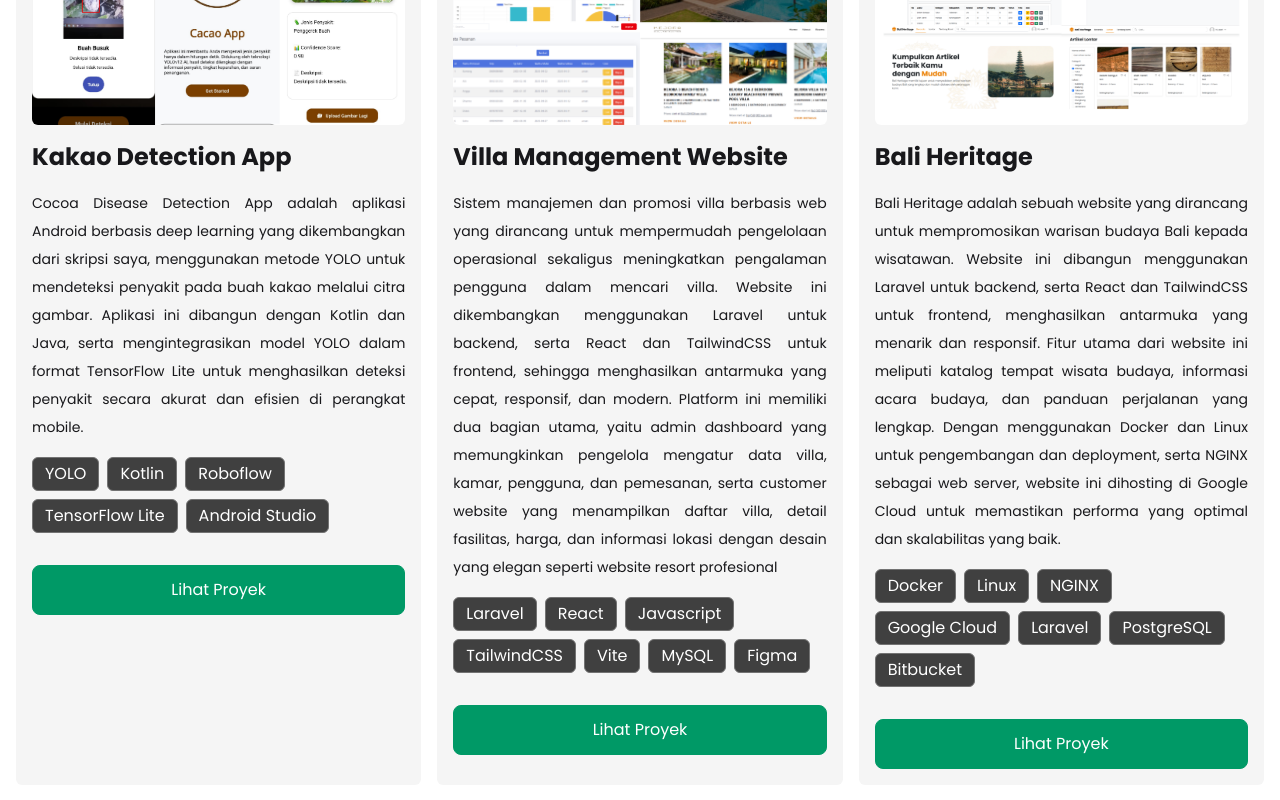
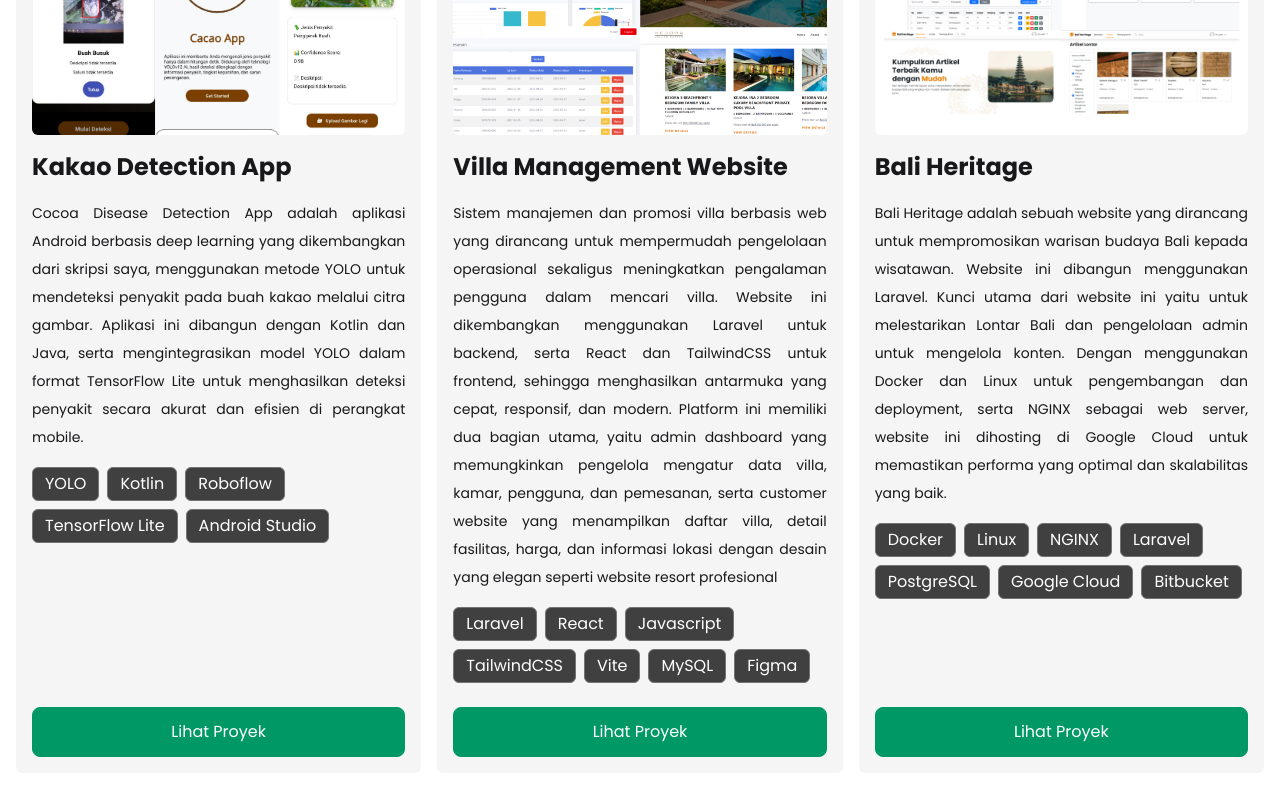
Before and after one commit to dhrmputra/portofix, a React (Vite) app: page / in a window 1280 px wide. Shown: the part 2140-2940 px from the top of the page. Built offline with nearby package versions, Linux system fonts and the light colour scheme.

Commit message:
fix card project

```diff
--- a/src/App.jsx
+++ b/src/App.jsx
@@ -172,22 +172,57 @@ return (
                 </section>
 
                 <section id="project" className="proyek mt-32">
-                <h1 className="text-4xl text-center font-bold mb-4" data-aos="fade-up" data-aos-duration="1000">{translations[language].projectsTitle}</h1>
-                <p className="text base/loose text-center opacity-50" data-aos="fade-up" data-aos-duration="1000" data-aos-delay="300">{translations[language].projectsDesc}</p>
+                    <h1 className="text-4xl text-center font-bold mb-4" data-aos="fade-up" data-aos-duration="1000">
+                        {translations[language].projectsTitle}
+                    </h1>
+
+                    <p className="text base/loose text-center opacity-50" data-aos="fade-up" data-aos-duration="1000" data-aos-delay="300">
+                        {translations[language].projectsDesc}
+                    </p>
+
                     <div className='proyek-box mt-14 grid lg:grid-cols-3 sm:grid-cols-2 grid-cols-1 gap-4'>
                         {listProyek.map((proyek) => (
-                        <div key={proyek.id} className='p-4 rounded-md bg-neutral-100 dark:bg-neutral-800' data-aos="fade-up" data-aos-duration="1000" data-aos-delay={proyek.dad}>
-                            <img src={proyek.gambar} alt="proyek image" className='w-full h-50 object-cover rounded-md' loading='lazy' />
-                            <div>
+                            <div
+                                key={proyek.id}
+                                className='p-4 rounded-md bg-neutral-100 dark:bg-neutral-800 flex flex-col h-full'
+                                data-aos="fade-up"
+                                data-aos-duration="1000"
+                                data-aos-delay={proyek.dad}
+                            >
+                                <img
+                                    src={proyek.gambar}
+                                    alt="proyek image"
+                                    className='w-full aspect-video object-cover rounded-md'
+                                    loading='lazy'
+                                />
+
+                                <div className='flex flex-col flex-grow'>
                                     <h1 className='font-bold text-2xl my-4'>{proyek.nama}</h1>
-                                <p className='text-sm/loose mb-4 text-justify'>{translations[language][proyek.desk]}</p>
+
+                                    <p className='text-sm/loose mb-4 text-justify'>
+                                        {translations[language][proyek.desk]}
+                                    </p>
+
                                     <div className='flex flex-wrap gap-2'>
                                         {proyek.tools.map((tool, index) => (
-                                        <p key={index} className='border border-neutral-500 bg-neutral-700 px-3 py-1 rounded-md text-white'>{tool}</p>
+                                            <p
+                                                key={index}
+                                                className='border border-neutral-500 bg-neutral-700 px-3 py-1 rounded-md text-white '
+                                            >
+                                                {tool}
+                                            </p>
                                         ))}
                                     </div>
-                                <div className='mt-8 text-center'>
-                                    <a href={proyek.url} className='bg-emerald-600 p-3 rounded-lg block border border-emerald-600 hover:bg-emerald-500 text-white' target="_blank" rel="noopener noreferrer">{translations[language].viewProject}</a>
+
+                                    <div className='mt-auto text-center'>
+                                        <a
+                                            href={proyek.url}
+                                            className='bg-emerald-600 mt-6 p-3 rounded-lg block border border-emerald-600 hover:bg-emerald-500 text-white'
+                                            target="_blank"
+                                            rel="noopener noreferrer"
+                                        >
+                                            {translations[language].viewProject}
+                                        </a>
                                     </div>
                                 </div>
                             </div>
--- a/src/data.js
+++ b/src/data.js
@@ -139,7 +139,7 @@ export const listProyek = [
     gambar: Proyek3,
     nama: "Bali Heritage",
     desk: "BaliHeritageDesc",
-    tools: ["Docker", "Linux", "NGINX", "Google Cloud", "Laravel", "PostgreSQL", "Bitbucket" ],
+    tools: ["Docker", "Linux", "NGINX", "Laravel", "PostgreSQL", "Google Cloud", "Bitbucket" ],
     url: "https://github.com/dhrmputra/baliheritage",
     dad: "400",
   }
--- a/src/translations.js
+++ b/src/translations.js
@@ -19,7 +19,7 @@ const translations = {
 
     VillaWebDesc: "Sistem manajemen dan promosi villa berbasis web yang dirancang untuk mempermudah pengelolaan operasional sekaligus meningkatkan pengalaman pengguna dalam mencari villa. Website ini dikembangkan menggunakan Laravel untuk backend, serta React dan TailwindCSS untuk frontend, sehingga menghasilkan antarmuka yang cepat, responsif, dan modern. Platform ini memiliki dua bagian utama, yaitu admin dashboard yang memungkinkan pengelola mengatur data villa, kamar, pengguna, dan pemesanan, serta customer website yang menampilkan daftar villa, detail fasilitas, harga, dan informasi lokasi dengan desain yang elegan seperti website resort profesional",
 
-    BaliHeritageDesc: "Bali Heritage adalah sebuah website yang dirancang untuk mempromosikan warisan budaya Bali kepada wisatawan. Website ini dibangun menggunakan Laravel untuk backend, serta React dan TailwindCSS untuk frontend, menghasilkan antarmuka yang menarik dan responsif. Fitur utama dari website ini meliputi katalog tempat wisata budaya, informasi acara budaya, dan panduan perjalanan yang lengkap. Dengan menggunakan Docker dan Linux untuk pengembangan dan deployment, serta NGINX sebagai web server, website ini dihosting di Google Cloud untuk memastikan performa yang optimal dan skalabilitas yang baik.",
+    BaliHeritageDesc: "Bali Heritage adalah sebuah website yang dirancang untuk mempromosikan warisan budaya Bali kepada wisatawan. Website ini dibangun menggunakan Laravel. Kunci utama dari website ini yaitu untuk melestarikan Lontar Bali dan pengelolaan admin untuk mengelola konten. Dengan menggunakan Docker dan Linux untuk pengembangan dan deployment, serta NGINX sebagai web server, website ini dihosting di Google Cloud untuk memastikan performa yang optimal dan skalabilitas yang baik.",
 
     toolsTitle: "Alat & Teknologi",
     toolsDesc: "Saya memiliki pengalaman dengan berbagai tools dan teknologi yang mendukung pengembangan aplikasi, DevOps, dan cloud computing. Berikut adalah beberapa di antaranya yang sering saya gunakan dalam proyek-proyek saya.",
@@ -46,7 +46,7 @@ const translations = {
 
     VillaWebDesc: "A web-based villa management and promotion system designed to simplify operational management while enhancing the user experience in searching for villas. This website was developed using Laravel for the backend, as well as React and TailwindCSS for the frontend, resulting in a fast, responsive, and modern interface. The platform consists of two main sections: an admin dashboard that allows managers to manage villa data, rooms, users, and bookings, and a customer website that displays a list of villas, facility details, prices, and location information with an elegant design reminiscent of a professional resort website.",
 
-    BaliHeritageDesc: "Bali Heritage is a website designed to promote Bali's cultural heritage to tourists. This website was built using Laravel for the backend, as well as React and TailwindCSS for the frontend, resulting in an attractive and responsive interface. The main features of this website include a catalog of cultural tourist attractions, information on cultural events, and comprehensive travel guides. Using Docker and Linux for development and deployment, as well as NGINX as the web server, this website is hosted on Google Cloud to ensure optimal performance and good scalability.",
+    BaliHeritageDesc: "Bali Heritage is a website designed to promote Bali's cultural heritage to tourists. This website was built using Laravel. The main focus of this website is to preserve the Balinese Lontar and provide an admin management system to manage content. By using Docker and Linux for development and deployment, as well as NGINX as the web server, this website is hosted on Google Cloud to ensure optimal performance and good scalability.",
 
     toolsTitle: "Tools & Technologies",
     toolsDesc: "I have experience with various tools and technologies that support application development, DevOps, and cloud computing. The following are some of the tools I frequently use in my projects.",
```
Lines whose indentation alone changed are shown as unchanged.
